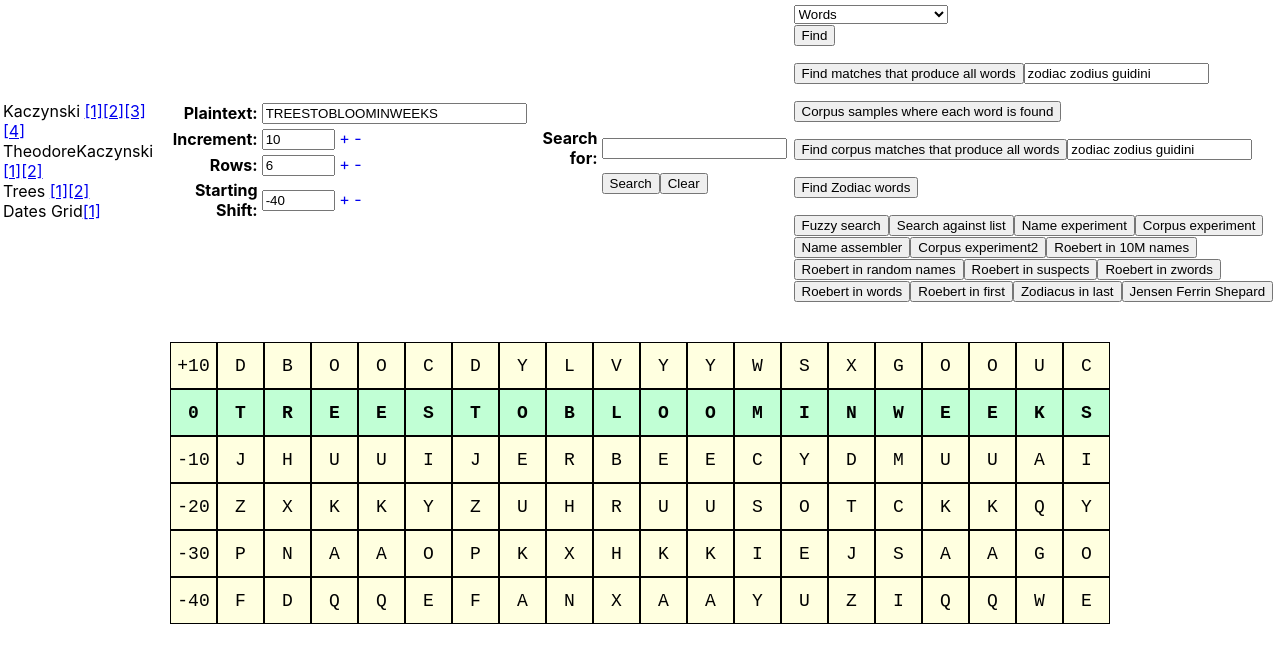
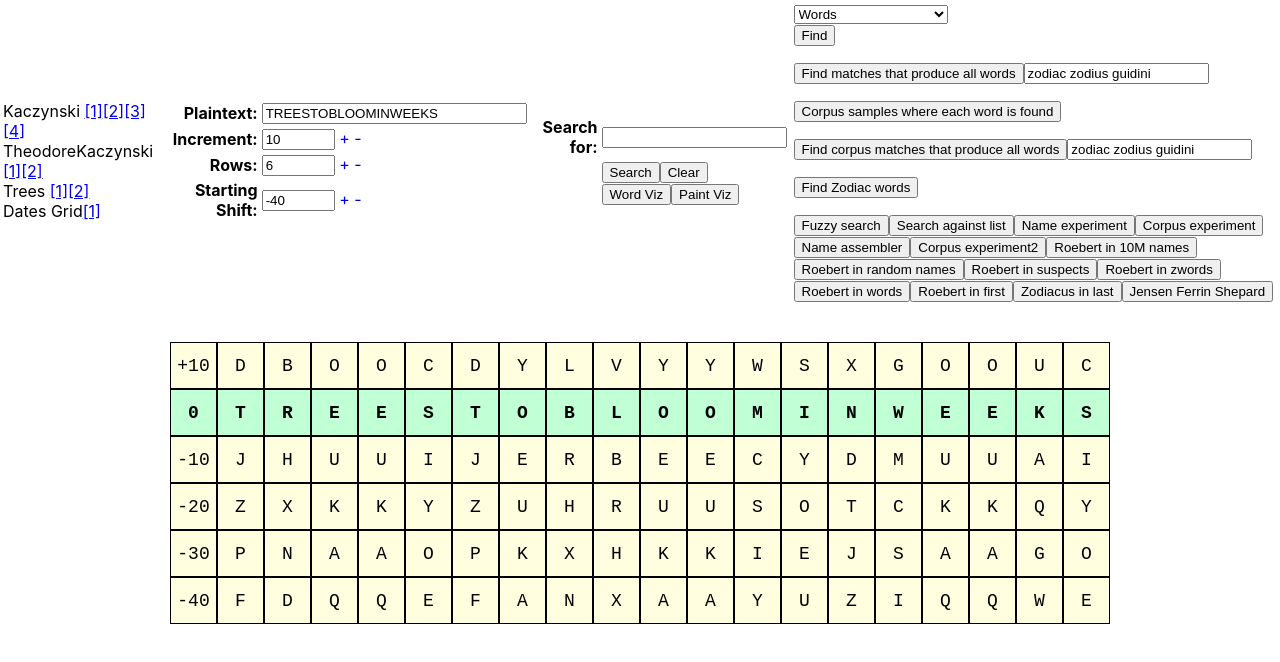
Before and after one commit to doranchak/caesar-shift-system, a React (Create React App) app: page / in a window 1280 px wide. Shown: the top 662 px of the page. Built offline with nearby package versions, Linux system fonts and the light colour scheme; the HTML template or start-up script is replaced by a standard one.

Commit message:
added word select and paint visualizers

```diff
--- /dev/null
+++ b/src/AnimateAllWords.js
@@ -0,0 +1,95 @@
+import React, {useState} from 'react';
+let MS = 100;
+function AnimateAllWords({rows, cols, wordLength, setGridHighlight, setWordVizCounter}) {
+  const gh = () => {
+    const gridHighlight = [];
+    for (let i = 0; i<rows; i++) {
+      const row = [];
+      for (let j = 0; j <= cols; j++) {
+        row.push(0);
+      }
+      gridHighlight.push(row);
+    }
+    return gridHighlight;
+  }
+  const doAnimate = () => {
+    let gridHighlight = gh();
+    console.log("Starting...");
+    let arr = [];
+    permutations(arr);
+
+    doAnimateFrame(arr, 0);
+    console.log(arr.length + " frames.");
+    // for (let i=100; i<200; i++)
+    //   console.log(arr[i].toString());
+    // arr[100].map((item, index) => {
+    //   gridHighlight[item[0]][item[1]+1] = 1;
+    // });
+    // setGridHighlight(gridHighlight);
+
+    // let state = {};
+    // state.gridHighlight = gridHighlight;
+    // state.counter = 0;
+    // console.log("Starting...");
+    // for (let colstart=0; colstart<cols-wordLength+1; colstart++) {
+    //   state.word = [];
+    //   state.pos = 0;
+    //   for (let col=colstart; col<colstart+wordLength; col++) state.word.push([0, col]);
+    //   doAnimateFrame(state);
+    // }
+    // console.log("Count:", state.counter);
+
+    // setTimeout(() => {
+    //   doAnimateFrame(state);
+    // }, MS);
+  }
+
+  const doAnimateFrame = (arr, pos) => {
+    if (pos >= arr.length) return;
+    let gridHighlight = gh();
+    arr[pos].map((item, index) => {
+      gridHighlight[item[0]][item[1]+1] = 1;
+    });
+    setGridHighlight(gridHighlight);
+    setWordVizCounter((pos+1) + " words.");
+    if (MS > 0) MS -= 0.2;
+    setTimeout(() => {
+      doAnimateFrame(arr, pos+1);
+    }, MS);
+  }
+
+  const permutations = (arr) => {
+    let state = {};
+    for (let colstart=0; colstart<cols-wordLength+1; colstart++) {
+      state.word = [];
+      state.pos = 0;
+      for (let col=colstart; col<colstart+wordLength; col++) state.word.push([0, col]);
+      permutationsSub(arr, state);
+    }
+  }
+  const permutationsSub = (arr, state) => {
+    if (state.pos == wordLength) {
+      let item = [];
+      for (let i=0; i<state.word.length; i++) {
+        item[i] = [];
+        item[i][0] = state.word[i][0];
+        item[i][1] = state.word[i][1];
+      }
+      arr.push(item);
+      return;
+    }
+    for (let row=0; row<rows; row++) {
+      state.word[state.pos][0] = row;
+      state.pos++;
+      permutationsSub(arr, state);
+      state.pos--;
+    }
+  }
+  return (
+    <>
+      <button onClick={doAnimate}>Word Viz</button>
+    </>
+  );
+}
+
+export default AnimateAllWords;
--- /dev/null
+++ b/src/AnimatePaint.js
@@ -0,0 +1,56 @@
+import React, {useState} from 'react';
+let MS = 1000;
+function AnimatePaint({styleSheet, letters}) {
+  const doAnimate = () => {
+    letters = scrambleString(letters);
+    doAnimateFrame(letters, 0);
+  }
+  const doAnimateFrame = (letters, pos) => {
+    if (pos >= letters.length) return;
+    const className = `.letter_${letters[pos]}`;
+    const rules = `background-color: ${getRandomRgbColor()}`
+    addCSSRule(styleSheet, className, rules, styleSheet.cssRules.length);
+    setTimeout(() => {
+      doAnimateFrame(letters, pos+1);
+    }, MS);
+
+  }
+  return (
+    <>
+      <button onClick={doAnimate}>Paint Viz</button>
+    </>
+  );
+}
+function addCSSRule(sheet, selector, rules, index) {
+  if ('insertRule' in sheet) {
+    sheet.insertRule(`${selector} { ${rules} }`, index);
+  } else if ('addRule' in sheet) {
+    sheet.addRule(selector, rules, index);
+  }
+}
+
+function getRandomRgbColor() {
+  const r = Math.floor(Math.random() * 256);
+  const g = Math.floor(Math.random() * 256);
+  const b = Math.floor(Math.random() * 256);
+  return `rgb(${r}, ${g}, ${b})`;
+}
+
+function scrambleString(str) {
+  // Convert the string to an array of characters
+  let arr = str.split('');
+
+  // Iterate over the array from the end to the beginning
+  for (let i = arr.length - 1; i > 0; i--) {
+      // Generate a random index
+      let j = Math.floor(Math.random() * (i + 1));
+
+      // Swap the elements at i and j
+      [arr[i], arr[j]] = [arr[j], arr[i]];
+  }
+
+  // Convert the array back to a string and return it
+  return arr.join('');
+}
+
+export default AnimatePaint;
--- a/src/App.css
+++ b/src/App.css
@@ -78,3 +78,8 @@
 
 .l {text-align: right; font-weight: bold;}
 .l:after {content: ": "}
+
+.counter {
+  color: black;
+  margin-top: 1em;
+}
--- a/src/App.js
+++ b/src/App.js
@@ -1,7 +1,7 @@
 import React, {useState} from 'react';
 import FindWords from './FindWords.js';
-import LengthSelector from './LengthSelector.js';
-import Experiment5 from './Experiment5.js';
+import AnimateAllWords from './AnimateAllWords.js';
+import AnimatePaint from './AnimatePaint.js';
 import {doSearchKeyword, doSearchKeywordFuzzy, undoStep, columnsFrom, createGrid, createGridStatic, caesarShift} from './GridSearch.js';
 import './App.css';
 
@@ -33,6 +33,8 @@ function App() {
 
   const [irregular, setIrregular] = useState(false);
   const [irregularShifts, setIrregularShifts] = useState([]);
+
+  const [wordVizCounter, setWordVizCounter] = useState("");
 
   const plaintextChange = (event) => {
     let val = event.target.value.toUpperCase().replace(/[^A-Z]/g, '');
@@ -240,6 +242,7 @@ function App() {
       else c += " highlight2"
 
     }
+    if (col > 0) c += " letter_" + columns[col-1][row];
     return c;
   }
   function clEnd(colIndex) {
@@ -247,7 +250,15 @@ function App() {
     if (val == '') return 'col_end';
     return 'col_end_highlight';
   }
-
+  function lettersFromColumns() {
+    let letters = "";
+    columns.map((item, idx) => {
+      for (let i=0; i<item.length; i++)
+        if (letters.indexOf(item[i]) == -1)
+          letters += item[i];
+    });
+    return letters;
+  }
   return (
     <>
       <center>
@@ -341,6 +352,8 @@ function App() {
                             <span key={index}>[<a href="#" className="nou" onClick={() => selectSearchResult(index)}>{index+1}</a>]</span>
                           ))}
                           </div>
+                          <AnimateAllWords rows={columns[0].length} cols={columns.length} wordLength={5} setGridHighlight={setGridHighlight} setWordVizCounter={setWordVizCounter}></AnimateAllWords>
+                          <AnimatePaint styleSheet={document.styleSheets[2]} letters={lettersFromColumns()}></AnimatePaint>
                         </td>
                       </tr>
                     </tbody>
@@ -369,6 +382,11 @@ function App() {
                         <div className={clEnd(colIndex)} key={colIndex}>{valueForHighlight(colIndex)}</div>
                       ))}
                     </div>
+                    {wordVizCounter &&
+                      <div className="counter">
+                        {wordVizCounter}
+                      </div>
+                    }
                 </div>
               </td>
             </tr>
@@ -384,19 +402,6 @@ function App() {
 function style(row, col, val) {
 }
 
-// function createGridHighlight(plaintext, k, n, start) {
-//   const gridHighlight = [];
-//   let rows = n;
-//   let cols = plaintext.length + 1;
-//   for (let i = rows-1; i >= 0; i--) {
-//     const row = [];
-//     for (let j = 0; j <= cols; j++) {
-//       row.push(0);
-//     }
-//     gridHighlight.push(row);
-//   }
-//   return gridHighlight;
-// }
 function createGridHighlightWithGrid(grid) {
   const gridHighlight = [];
   let rows = grid.length;
```
